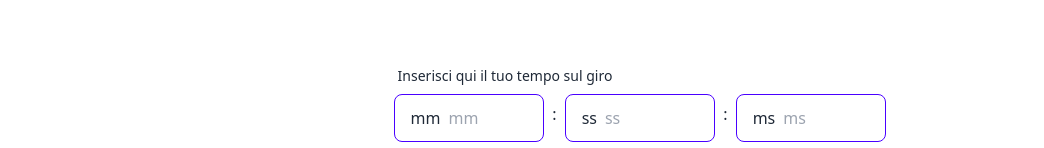
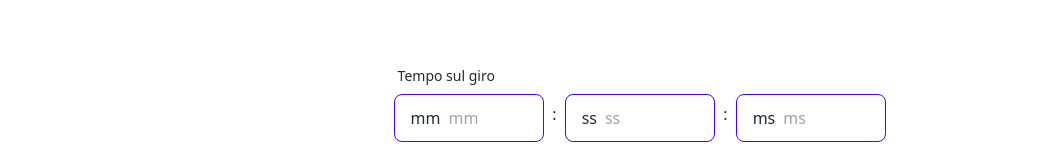
Before and after one commit to StefanoV12T/Simfuel, a Vue app: page / in a window 1280 px wide. Both pictures are taken after a click on the button "SimFuel". Shown: the part 230-378 px from the top of the page, without its empty margins (0-1044 px from the left). Built offline with nearby package versions, Linux system fonts and the light colour scheme.

Commit message:
secondo build+

```diff
--- a/src/components/SimFuel.vue
+++ b/src/components/SimFuel.vue
@@ -82,7 +82,7 @@ function ResettaDati(){
     </div>
 
   <!-- Dati del giro -->
-<span class="label label-text  md:w-2/5 mx-auto">Inserisci qui il tuo tempo sul giro</span>
+<span class="label label-text  md:w-2/5 mx-auto">Tempo sul giro</span>
 
 <div class="flex flex-row mx-auto md:w-2/5 w-full">
 
```
Also changed, not shown: 2 other files (tests, documents, lock files or other folders).
